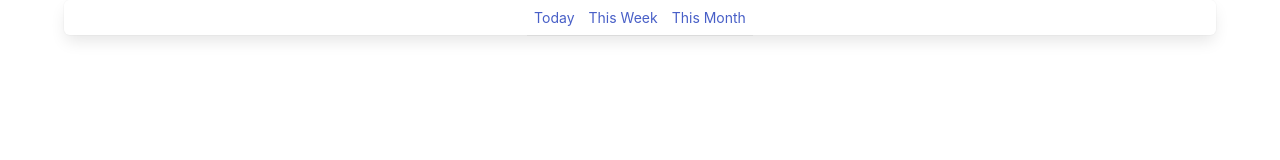
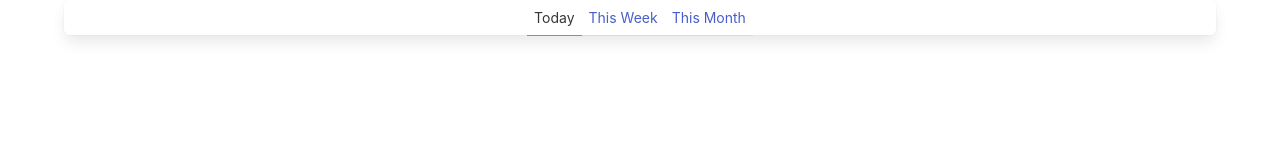
Before and after one commit to alekseypetrenko/composition-api-2022, a Vue app: page / in a window 1280 px wide. Shown: the top 160 px of the page. Built offline with nearby package versions, Linux system fonts and the light colour scheme.

Commit message:
ref values, bind class

```diff
--- a/src/components/Timeline.vue
+++ b/src/components/Timeline.vue
@@ -1,11 +1,24 @@
-<script setup lang="ts"></script>
+<script setup lang="ts">
+import { ref } from "vue";
+
+const periods = ["Today", "This Week", "This Month"];
+const currentPeriod = ref("Today");
+
+function selectPeriod(period: string) {
+  currentPeriod.value = period;
+}
+</script>
 
 <template>
   <nav class="is-primary panel">
     <span class="panel-tabs">
-      <a href="">Today</a>
-      <a href="">This Week</a>
-      <a href="">This Month</a>
+      <a
+        v-for="period in periods"
+        :key="period"
+        :class="{ 'is-active': period === currentPeriod }"
+        @click="selectPeriod(period)"
+        >{{ period }}</a
+      >
     </span>
   </nav>
 </template>
```
